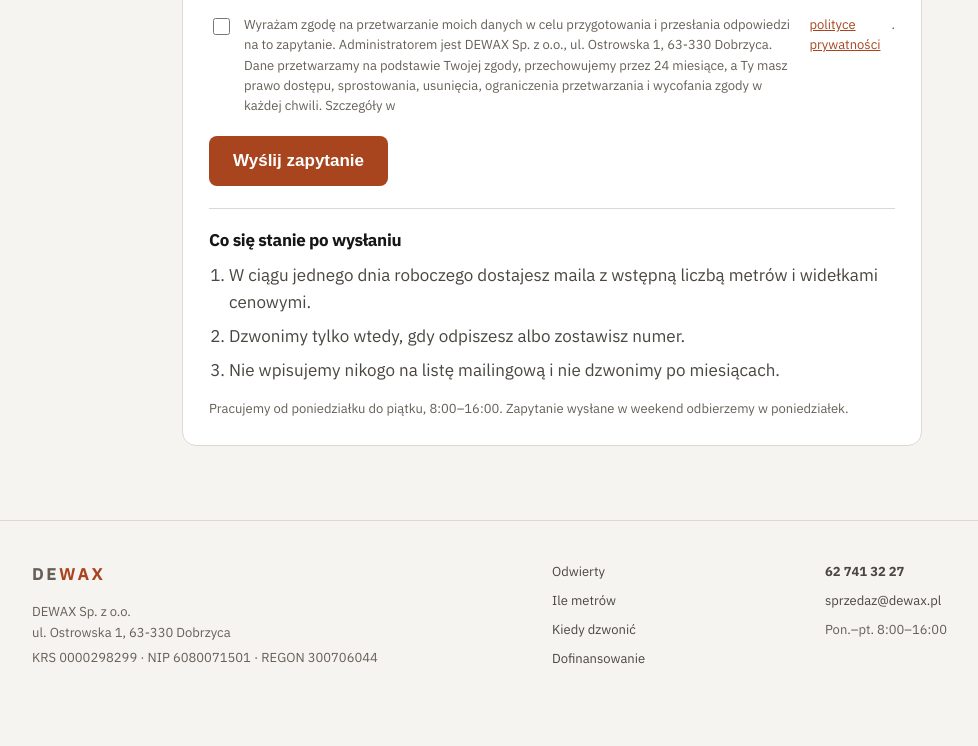
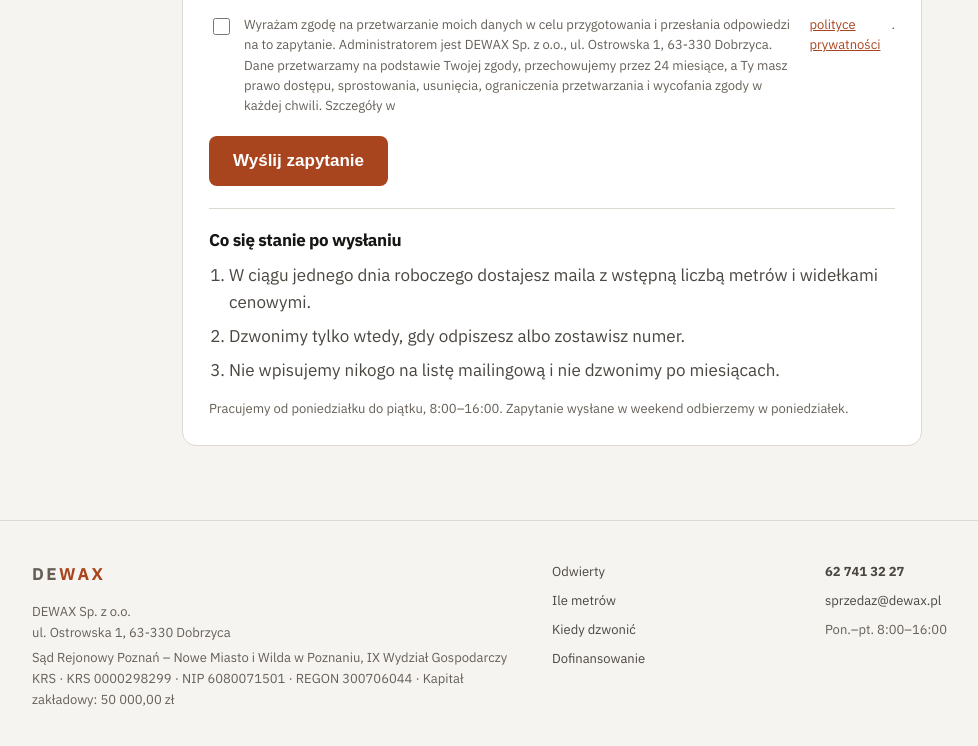
Before and after one commit to adamdemczyszak-design/pompy.dewax.pl, a plain HTML site: page index.html in a window 1280 px wide. Shown: the part 10104-10850 px from the top of the page, without its empty margins (88-1066 px from the left). Before the commit the page ends 10821 px from the top, so only its background shows below. Drawn offline with Linux system fonts and the light colour scheme.

Commit message:
Zgodnosc: sad rejestrowy i kapital w stopce + gotowce .htaccess
Punkt 4 audytu z 22.08.2026: stopka prototypu index.html uzupelniona
o sad rejestrowy i kapital zakladowy (art. 206 par. 1 KSH).

Punkty 1-3 dotycza zywych stron, ktorych zrodel nie ma w zadnym
repozytorium (dewax.pl - brak, pompy.dewax.pl - CakePHP w bazie na
nazwa.pl). W deploy/ leza gotowe pliki do recznego wgrania wraz
z instrukcja i testami.

```diff
--- a/index.html
+++ b/index.html
@@ -537,7 +537,7 @@ footer a:hover{color:var(--accent)}
     <div>
       <div class="logo" style="margin-bottom:12px">DE<span>WAX</span></div>
       <p style="margin:0 0 4px">DEWAX Sp. z o.o.<br>ul. Ostrowska 1, 63-330 Dobrzyca</p>
-      <p style="margin:0">KRS 0000298299 · NIP 6080071501 · REGON 300706044</p>
+      <p style="margin:0">Sąd Rejonowy Poznań – Nowe Miasto i Wilda w Poznaniu, IX Wydział Gospodarczy KRS · KRS 0000298299 · NIP 6080071501 · REGON 300706044 · Kapitał zakładowy: 50 000,00 zł</p>
     </div>
     <div>
       <a href="#odwierty">Odwierty</a>
```
Also changed, not shown: deploy/dewax.pl/stopka.html (added, +6 -0 lines), deploy/README.md (added), 2 other files.
